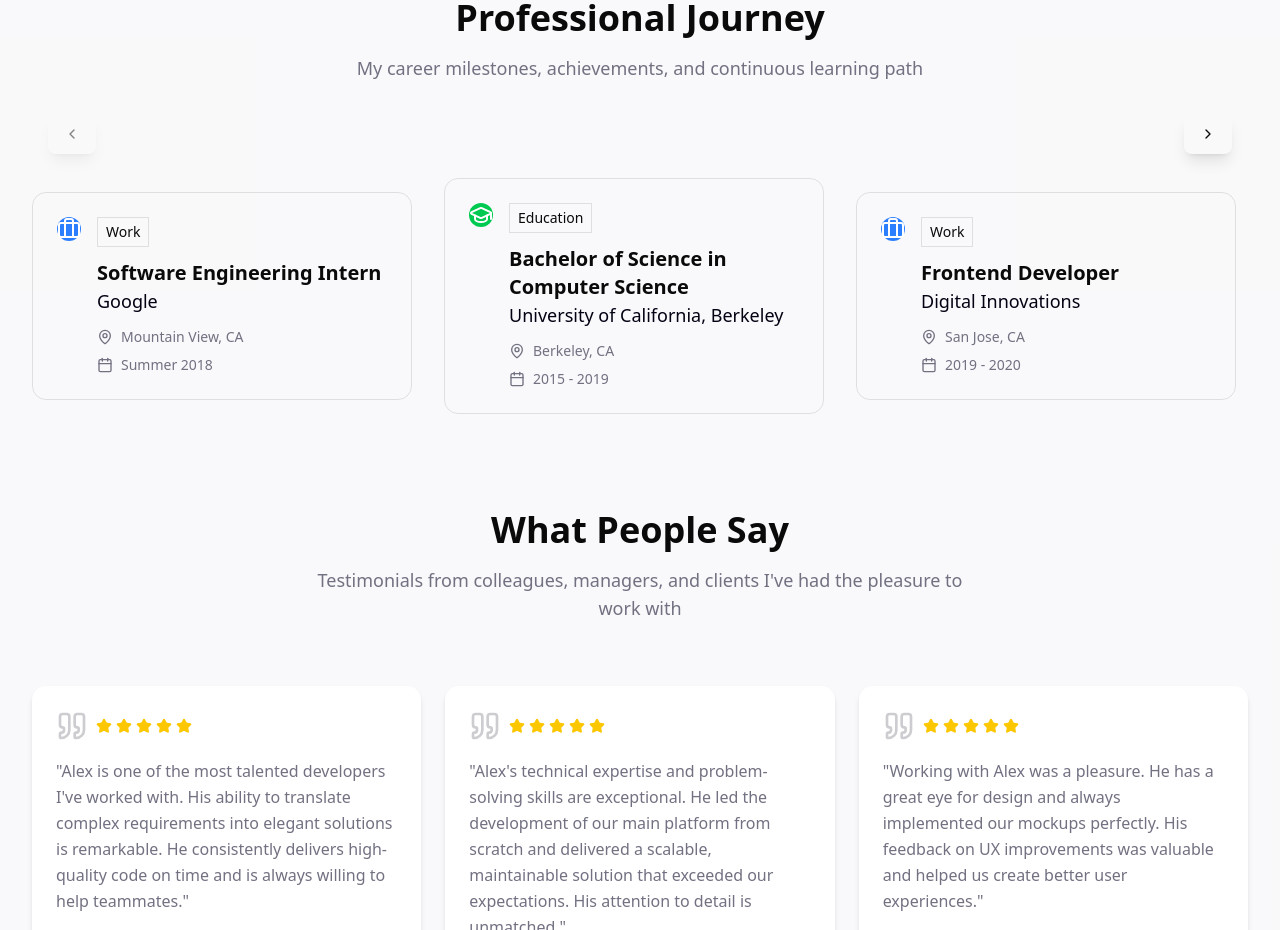
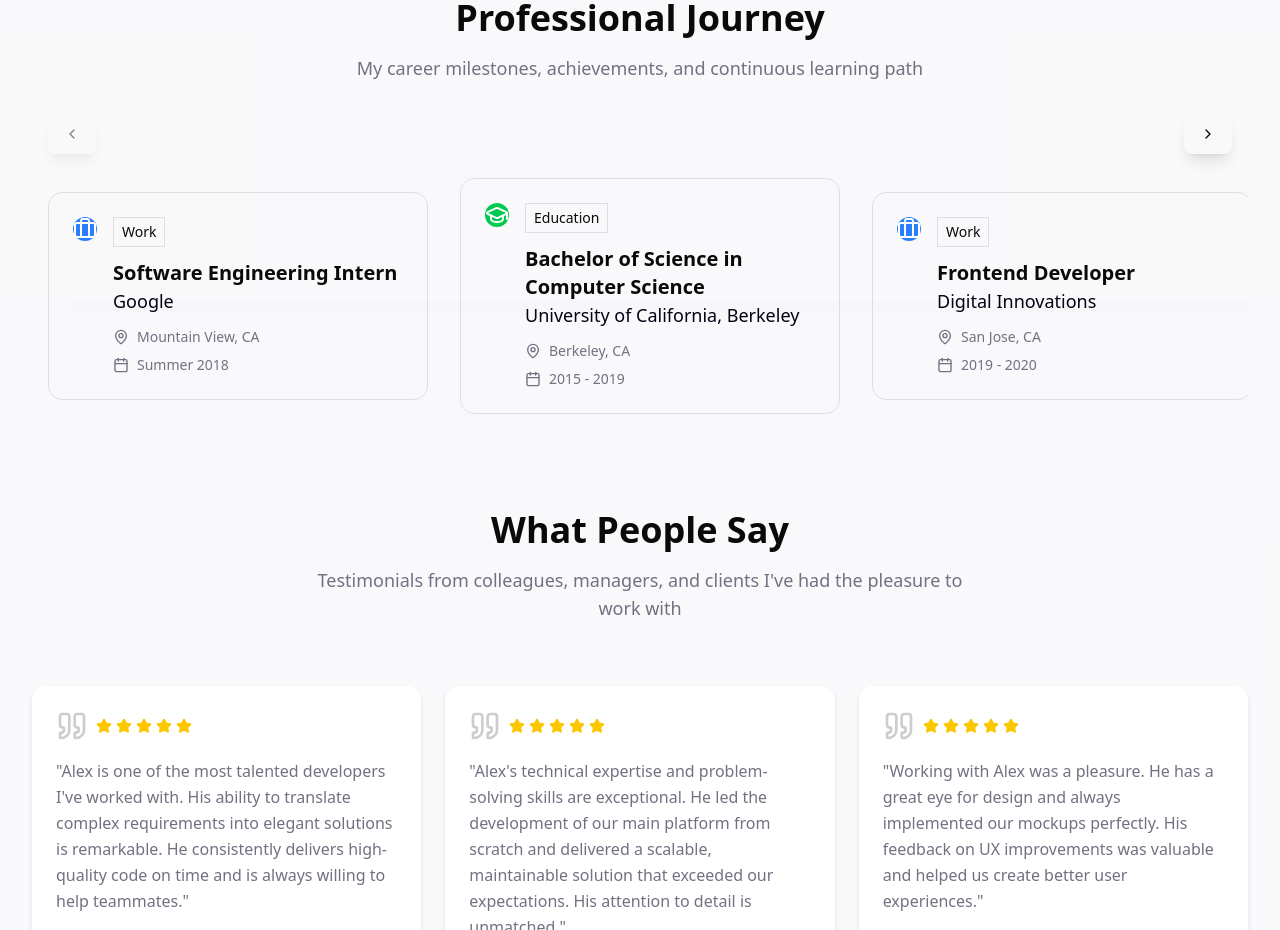
Before and after one commit to ramizik/my-website, a React (Vite) app: page / in a window 1280 px wide. Shown: the part 3520-4450 px from the top of the page. Built offline with nearby package versions, Linux system fonts and the light colour scheme.

Commit message:
Fix Container and Button Collision

```diff
--- a/src/components/TimelineSection.tsx
+++ b/src/components/TimelineSection.tsx
@@ -304,7 +304,7 @@ export default function TimelineSection() {
           {/* Scrollable Timeline - with proper margins for buttons */}
           <div
             ref={timelineRef}
-            className="overflow-x-auto overflow-y-hidden scrollbar-hide mx-16 px-8 pt-24 pb-8 cursor-grab select-none"
+            className="overflow-x-auto overflow-y-hidden scrollbar-hide mx-20 px-4 pt-24 pb-8 cursor-grab select-none"
             onScroll={checkScrollButtons}
             onMouseDown={handleMouseDown}
             onMouseMove={handleMouseMove}
@@ -314,7 +314,7 @@ export default function TimelineSection() {
           >
             <div className="relative flex items-center gap-8 py-12 justify-start" style={{ width: 'max-content', minWidth: '100%' }}>
               {/* Timeline Line */}
-              <div className="absolute top-1/2 -translate-y-1/2 left-8 right-8 h-2 bg-gradient-to-r from-blue-500 via-purple-500 to-green-500 rounded-full shadow-lg"></div>
+              <div className="absolute top-1/2 -translate-y-1/2 left-4 right-4 h-2 bg-gradient-to-r from-blue-500 via-purple-500 to-green-500 rounded-full shadow-lg"></div>
 
               {/* Timeline Items */}
               {timelineItems.map((item, index) => (
```
